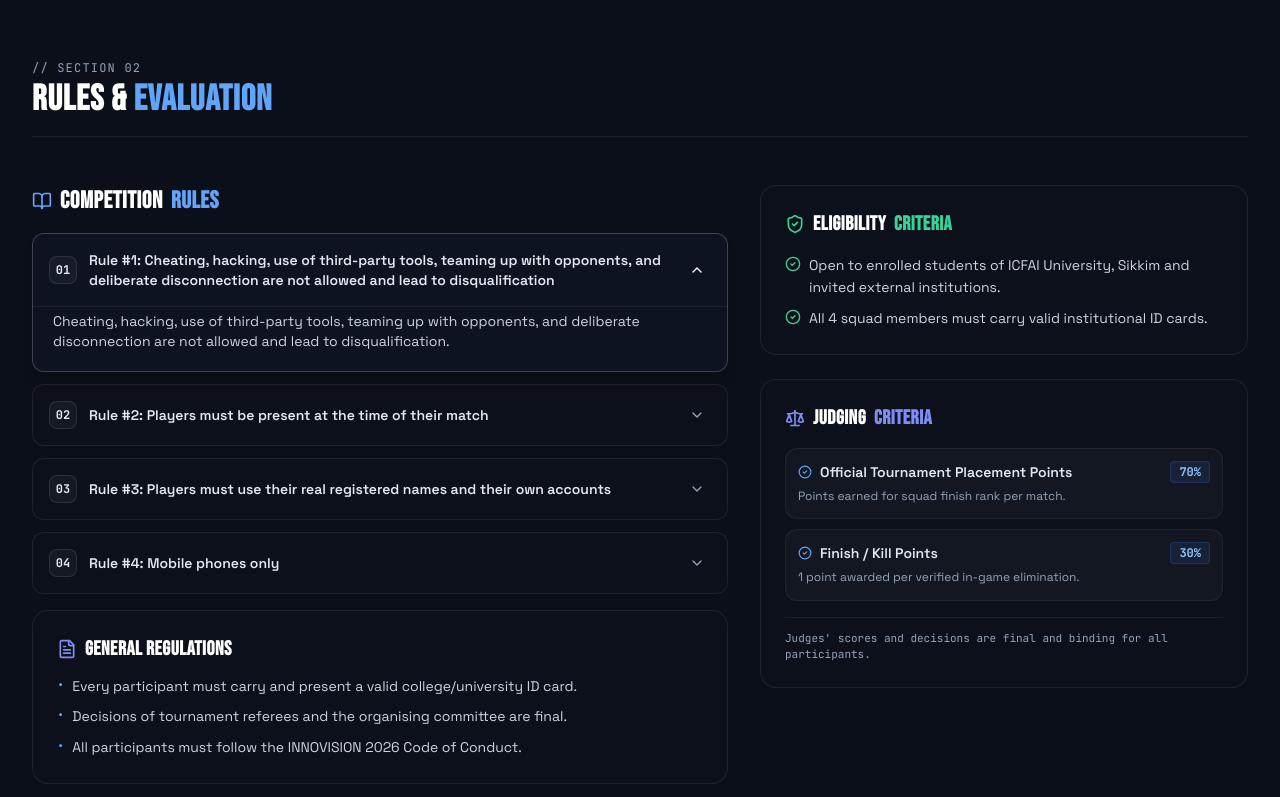
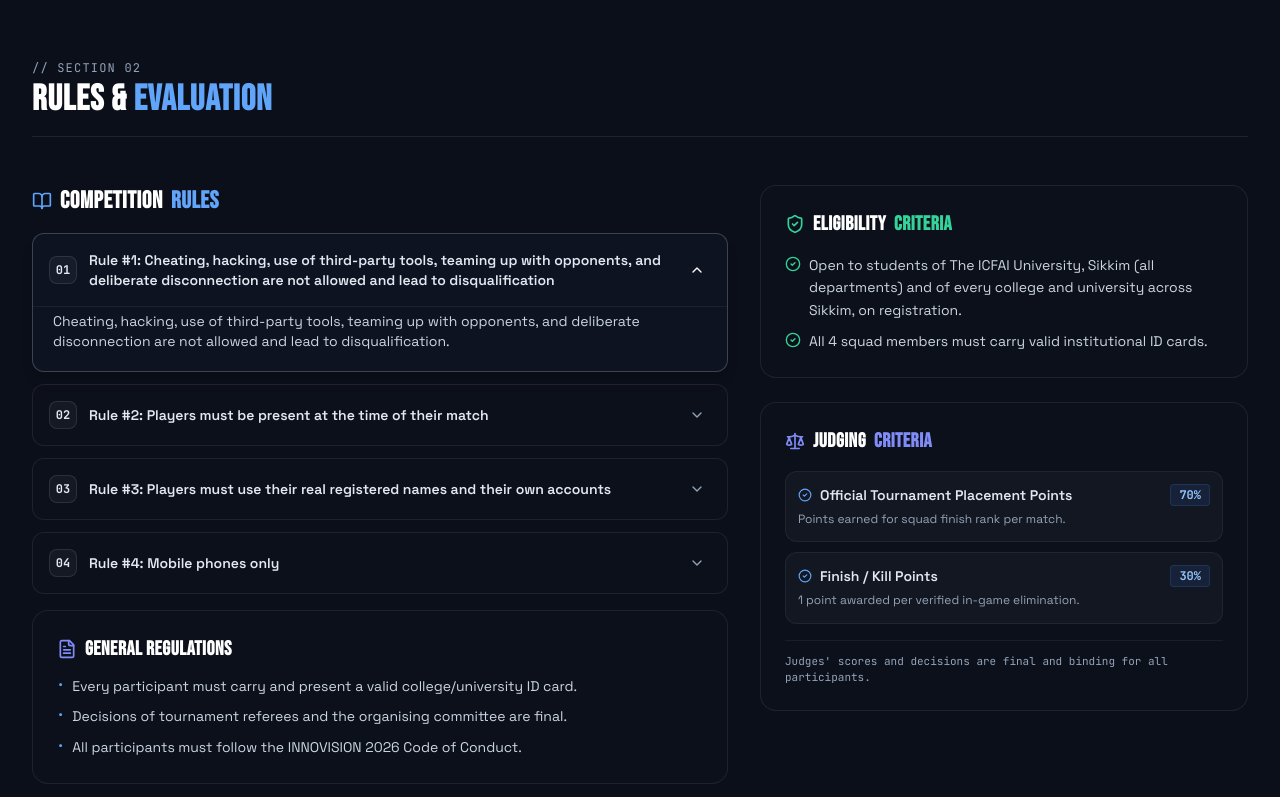
Before and after one commit to manishkr6/Innovision, a React (Vite) app: page /events/bgmi in a window 1280 px wide. Shown: the part 1837-2634 px from the top of the page. Built offline with nearby package versions, Linux system fonts and the light colour scheme.

Commit message:
fix: hero text contrast over photo, WCAG contrast fixes, open eligibility to all Sikkim institutions

```diff
--- a/src/components/common/Navbar.jsx
+++ b/src/components/common/Navbar.jsx
@@ -166,7 +166,7 @@ export const Navbar = () => {
             </span>
             <span className="flex flex-col leading-tight">
               <span className={`font-heading text-lg sm:text-xl font-extrabold tracking-tight ${solid ? 'text-ink' : 'text-white'}`}>
-                INNOVISION <span className="text-marigold-500">2026</span>
+                INNOVISION <span className={solid ? 'text-marigold-600' : 'text-marigold-400'}>2026</span>
               </span>
               <span className={`text-xs font-medium ${solid ? 'text-ink-muted' : 'text-white/75'}`}>
                 ICFAI University, Sikkim
--- a/src/components/home/CtaBand.jsx
+++ b/src/components/home/CtaBand.jsx
@@ -15,7 +15,7 @@ export const CtaBand = () => {
             <h2 className="font-heading text-4xl sm:text-5xl font-extrabold tracking-tight leading-[1.05]">
               Your stage is set.
             </h2>
-            <p className="mt-3 text-lg text-white/90">Pick your event and register before the deadline.</p>
+            <p className="mt-3 text-lg text-white">Pick your event and register before the deadline.</p>
           </div>
           <div className="flex flex-col sm:flex-row md:flex-col lg:flex-row gap-3 md:justify-end">
             <button
--- a/src/components/home/EventsGrid.jsx
+++ b/src/components/home/EventsGrid.jsx
@@ -70,7 +70,7 @@ export const EventsGrid = () => {
                   : 'bg-white text-ink-soft border-ink-line hover:border-ink-muted'
               }`}
             >
-              {t.label} <span className="opacity-60">({t.count})</span>
+              {t.label} <span className={activeTab === t.key ? "text-white/80" : "text-ink-muted"}>({t.count})</span>
             </button>
           ))}
         </div>
--- a/src/components/home/FaqSection.jsx
+++ b/src/components/home/FaqSection.jsx
@@ -5,7 +5,7 @@ import { Reveal } from '../common/Reveal';
 const FAQS = [
   {
     q: 'Who can take part?',
-    a: 'Currently enrolled students of The ICFAI University, Sikkim from every department, and students of invited institutions such as Sikkim University, Sikkim Manipal University and Sikkim Skill University.',
+    a: 'Any currently enrolled student from a college or university anywhere in Sikkim is welcome — just register for the event. That includes students of The ICFAI University, Sikkim from every department.',
   },
   {
     q: 'Can I enter more than one event?',
--- a/src/data/eventUtils.js
+++ b/src/data/eventUtils.js
@@ -4,8 +4,8 @@
 export const TRACKS = {
   A: { label: 'Technical', chip: 'bg-flag-blue/15 text-flag-blue' },
   B: { label: 'Strategy', chip: 'bg-flag-yellow/25 text-marigold-700' },
-  C: { label: 'Esports', chip: 'bg-flag-red/15 text-flag-red' },
-  D: { label: 'Creative', chip: 'bg-flag-green/15 text-flag-green' },
+  C: { label: 'Esports', chip: 'bg-flag-red/15 text-flag-redText' },
+  D: { label: 'Creative', chip: 'bg-flag-green/15 text-flag-greenText' },
 };
 
 export const trackOf = (event) => event.track.charAt(0);
--- a/src/data/events.js
+++ b/src/data/events.js
@@ -123,7 +123,7 @@ export const CODE_OF_CONDUCT = [
     number: "01",
     title: "Proof of Eligibility & Valid University ID",
     shortDesc: "Every participant must carry and present a valid college/university ID card at all times.",
-    fullDesc: "INNOVISION 2026 is open to enrolled students of The ICFAI University, Sikkim across all departments (BCA, MCA, BBA, MBA, B.Com, Law, Hospitality/Tourism) and to students of invited external institutions (including Sikkim University, Sikkim Manipal University, Sikkim Skill University, Harkamaya College of Education, and further invited colleges). Every participant must be a currently enrolled student and must carry their valid college/university identity card at all times, presenting it on request."
+    fullDesc: "INNOVISION 2026 is open to enrolled students of The ICFAI University, Sikkim across all departments (BCA, MCA, BBA, MBA, B.Com, Law, Hospitality/Tourism) and to students of every college and university across Sikkim who register for an event. Every participant must be a currently enrolled student and must carry their valid college/university identity card at all times, presenting it on request."
   },
   {
     id: "registration-leader",
@@ -253,7 +253,7 @@ export const EVENTS = [
       { criteria: "Penalty Minimization", weight: "20%", description: "Accuracy of submissions with minimal penalty points for failed runs." }
     ],
     eligibility: [
-      "Open to currently enrolled students of The ICFAI University, Sikkim and invited external institutions.",
+      "Open to students of The ICFAI University, Sikkim (all departments) and of every college and university across Sikkim, on registration.",
       "Must carry a valid college/university identity card at all times."
     ],
     registrationFee: "Free",
@@ -338,7 +338,7 @@ export const EVENTS = [
       { criteria: "Live Demo & Jury Defense", weight: "30%", description: "Clarity of presentation, functional feature walkthrough, and jury Q&A answers." }
     ],
     eligibility: [
-      "Open to currently enrolled students of The ICFAI University, Sikkim and invited external institutions.",
+      "Open to students of The ICFAI University, Sikkim (all departments) and of every college and university across Sikkim, on registration.",
       "Must carry a valid college/university identity card at all times."
     ],
     registrationFee: "Free",
@@ -419,7 +419,7 @@ export const EVENTS = [
       { criteria: "Speed & Buzzer Timing", weight: "40%", description: "Fastest response time on buzzer rounds without incurring negative penalties." }
     ],
     eligibility: [
-      "Open to students of ICFAI University, Sikkim across all departments (BCA, MCA, BBA, MBA, B.Com, Law, Hospitality/Tourism) and invited institutions.",
+      "Open to students of The ICFAI University, Sikkim (all departments) and of every college and university across Sikkim, on registration.",
       "Must carry a valid college/university ID card at all times."
     ],
     registrationFee: "Free",
@@ -494,7 +494,7 @@ export const EVENTS = [
       { criteria: "Keystroke Accuracy Percentage", weight: "30%", description: "Proportion of error-free characters typed during the round." }
     ],
     eligibility: [
-      "Open to students of ICFAI University, Sikkim across all departments and invited institutions.",
+      "Open to students of The ICFAI University, Sikkim (all departments) and of every college and university across Sikkim, on registration.",
       "Must carry a valid college/university ID card."
     ],
     registrationFee: "Free",
@@ -575,7 +575,7 @@ export const EVENTS = [
       { criteria: "Jury Q&A Defense", weight: "20%", description: "Confidence and depth of responses to jury cross-examination." }
     ],
     eligibility: [
-      "Open to students of ICFAI University, Sikkim across all departments (BCA, MCA, BBA, MBA, B.Com, Law, Hospitality/Tourism) and invited institutions.",
+      "Open to students of The ICFAI University, Sikkim (all departments) and of every college and university across Sikkim, on registration.",
       "Valid student ID required."
     ],
     registrationFee: "Free",
@@ -656,7 +656,7 @@ export const EVENTS = [
       { criteria: "Clue Integrity & Fair Play", weight: "30%", description: "Strict adherence to permitted zones and zero penalties/clue violations." }
     ],
     eligibility: [
-      "Open to students of ICFAI University, Sikkim across all departments and invited institutions.",
+      "Open to students of The ICFAI University, Sikkim (all departments) and of every college and university across Sikkim, on registration.",
       "Must carry a valid college/university ID card at all times."
     ],
     registrationFee: "Free",
@@ -741,7 +741,7 @@ export const EVENTS = [
       { criteria: "Finish / Kill Points", weight: "30%", description: "1 point awarded per verified in-game elimination." }
     ],
     eligibility: [
-      "Open to enrolled students of ICFAI University, Sikkim and invited external institutions.",
+      "Open to students of The ICFAI University, Sikkim (all departments) and of every college and university across Sikkim, on registration.",
       "All 4 squad members must carry valid institutional ID cards."
     ],
     registrationFee: "Free",
@@ -822,7 +822,7 @@ export const EVENTS = [
       { criteria: "Tournament Bracket Advancement", weight: "20%", description: "Match progression through the official bracket system." }
     ],
     eligibility: [
-      "Open to all students of ICFAI University, Sikkim and invited colleges.",
+      "Open to students of The ICFAI University, Sikkim (all departments) and of every college and university across Sikkim, on registration.",
       "Valid student ID required for all 5 team members."
     ],
     registrationFee: "Free",
@@ -902,7 +902,7 @@ export const EVENTS = [
       { criteria: "Match Score", weight: "100%", description: "Final goals scored at full-time (or extra time / penalties in knockout)." }
     ],
     eligibility: [
-      "Open to all students of ICFAI University, Sikkim and invited colleges.",
+      "Open to students of The ICFAI University, Sikkim (all departments) and of every college and university across Sikkim, on registration.",
       "Valid student ID required."
     ],
     registrationFee: "Free",
@@ -989,7 +989,7 @@ export const EVENTS = [
       { criteria: "Cinematography & Framing", weight: "25%", description: "Composition, lighting quality, camera movement, and visual aesthetic." }
     ],
     eligibility: [
-      "Open to all students of ICFAI University, Sikkim across all departments and invited institutions.",
+      "Open to students of The ICFAI University, Sikkim (all departments) and of every college and university across Sikkim, on registration.",
       "Valid student ID required."
     ],
     registrationFee: "Free",
@@ -1072,7 +1072,7 @@ export const EVENTS = [
       { criteria: "Technical Quality & Lighting", weight: "30%", description: "Sharpness, exposure control, dynamic range, and focus." }
     ],
     eligibility: [
-      "Open to all students of ICFAI University, Sikkim across all departments and invited institutions.",
+      "Open to students of The ICFAI University, Sikkim (all departments) and of every college and university across Sikkim, on registration.",
       "Valid student ID required."
     ],
     registrationFee: "Free",
@@ -1149,7 +1149,7 @@ export const EVENTS = [
       { criteria: "Overall Visual Impact & Finish", weight: "25%", description: "Aesthetic appeal, presentation quality, and completeness." }
     ],
     eligibility: [
-      "Open to all students of ICFAI University, Sikkim across all departments and invited institutions.",
+      "Open to students of The ICFAI University, Sikkim (all departments) and of every college and university across Sikkim, on registration.",
       "Valid student ID required."
     ],
     registrationFee: "Free",
--- a/tailwind.config.js
+++ b/tailwind.config.js
@@ -14,7 +14,7 @@ export default {
         ink: { DEFAULT: '#1C1917', soft: '#3F3A36', muted: '#5F5852', line: '#E2D9CC' },
         // Deep Himalayan saffron. 400 = accent on dark surfaces, 500 = fill under white text, 600/700 = accent text on light
         marigold: { 50: '#FFF4EC', 100: '#FDE3D0', 400: '#FB923C', 500: '#C2410C', 600: '#9A3412', 700: '#7C2D12' },
-        flag: { blue: '#2456A6', red: '#C2412D', green: '#2F7D4F', yellow: '#D99A0B' },
+        flag: { blue: '#2456A6', red: '#C2412D', green: '#2F7D4F', yellow: '#D99A0B', redText: '#9B2C1C', greenText: '#24603D' },
         night: '#17151F',
         cyber: {
           dark: '#0B0F19',
```
Also changed, not shown: src/components/home/HeroSection.jsx (+7 -5 lines).
